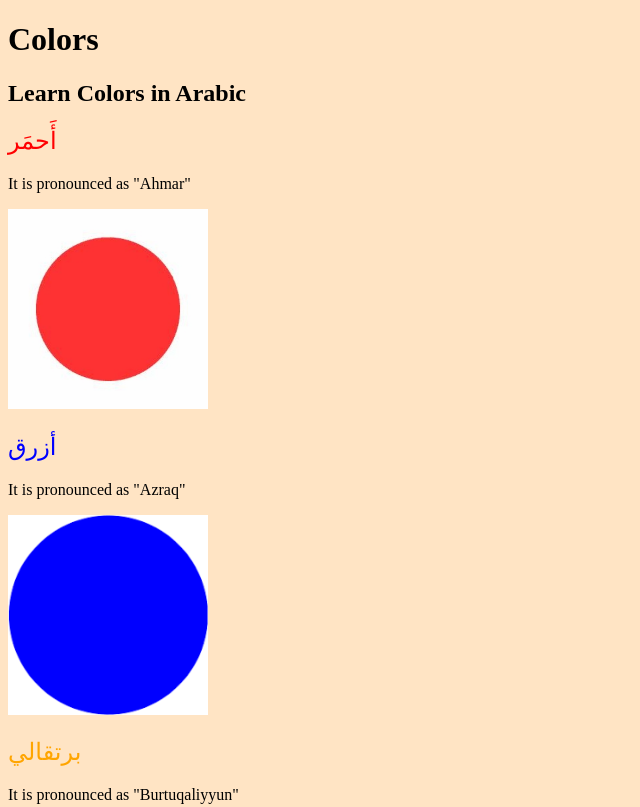
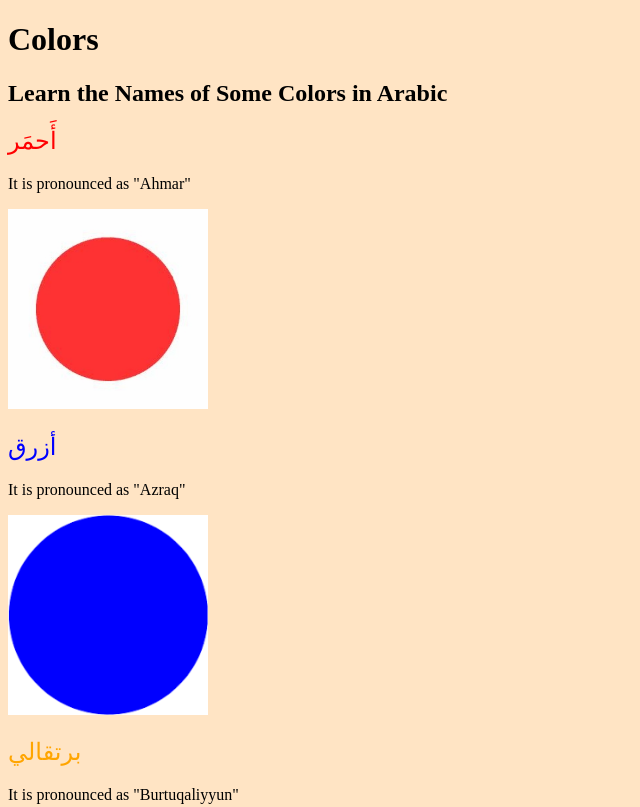
Before and after one commit to Sharifa1/color-vocab-project, a plain HTML site: page index.html in a window 1280 px wide. Shown: the top 807 px of the page, without its empty margins (0-640 px from the left). Drawn offline with Linux system fonts and the light colour scheme.

Commit message:
edited h2

```diff
--- a/index.html
+++ b/index.html
@@ -7,7 +7,7 @@
 </head>
 <body>
     <h1>Colors</h1>
-    <h2>Learn Colors in Arabic</h2>
+    <h2>Learn the Names of Some Colors in Arabic</h2>
     <h2 class="color-name" id="red">ﺃَﺣﻤَﺮ</h2>
     <p>It is pronounced as "Ahmar"</p>
     <img src="./images/color-red.jpg" alt="ahmar">
```
